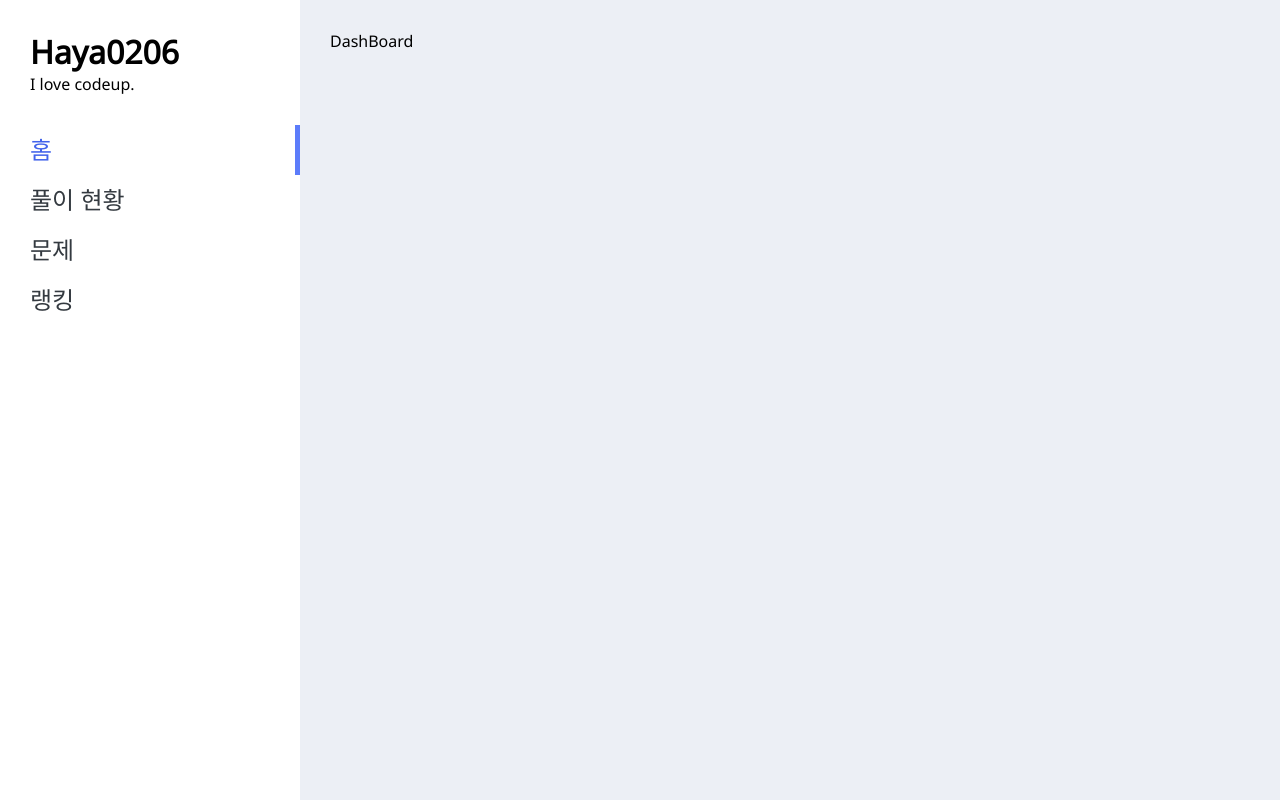
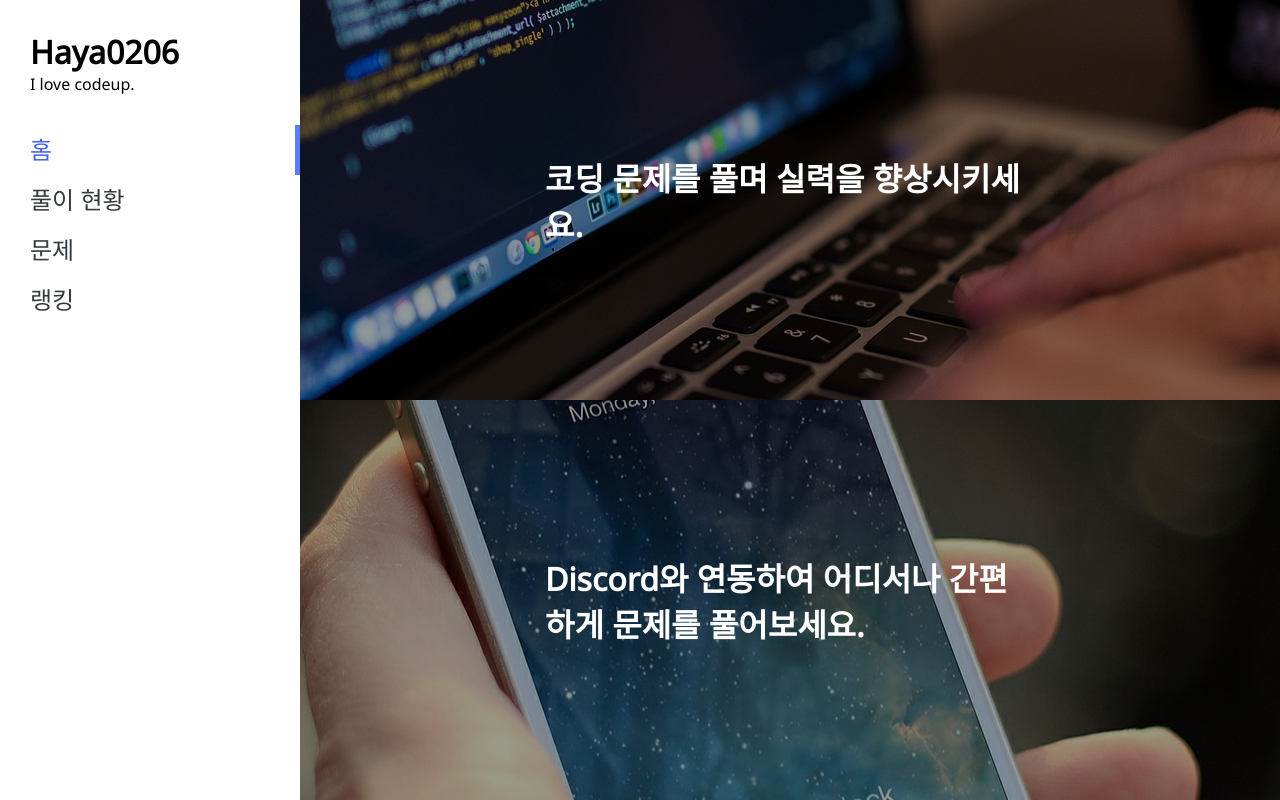
Before and after one commit to kuko216/This.Code_frontend, a React app: page / in a window 1280 px wide. Built offline with nearby package versions, Linux system fonts and the light colour scheme.

Commit message:
intro page 디자인

```diff
--- a/src/components/DashBoard.js
+++ /dev/null
@@ -1,14 +0,0 @@
-// @flow
-import React from 'react';
-import styled from 'styled-components';
-import oc from 'open-color';
-
-class DashBoard extends React.Component {
-    render(){
-        return (
-            <>DashBoard</>
-        )
-    }
-}
-
-export default DashBoard;
--- /dev/null
+++ b/src/components/Intro.js
@@ -0,0 +1,73 @@
+// @flow
+import React from 'react';
+import styled from 'styled-components';
+import oc from 'open-color';
+
+import img1 from 'image/1.jpg';
+import img2 from 'image/2.jpg';
+
+const WhiteBox = styled.div`
+    width: 100%;
+    height: 100%;
+    background-color: white;
+    display: flex;
+    flex-direction: column;
+`
+
+const Div1 = styled.div`
+    position: relative;
+    height: 100%;
+    background-image: url(${img1});
+    background-position: center;
+`
+
+const Div2 = styled.div`
+    position: relative;
+    height: 100%;
+    background-image: url(${img2});
+    background-position: center;
+`
+
+const Mask = styled.div`
+    width: 100%;
+    height: 100%;
+    background-color: black;
+    opacity: 0.4;
+`
+
+const Desc = styled.div`
+    position: absolute;
+    z-index: 10;
+    top: 50%;
+    left: 50%;
+    transform: translate(-50%, -50%);
+`
+
+const DescText = styled.h2`
+    margin: 0;
+    color: white;
+    font-size: 2rem;
+`
+
+class Intro extends React.Component {
+    render(){
+        return (
+            <WhiteBox>
+                <Div1>
+                    <Desc>
+                        <DescText>코딩 문제를 풀며 실력을 향상시키세요.</DescText>
+                    </Desc>
+                    <Mask />
+                </Div1>
+                <Div2>
+                    <Desc>
+                        <DescText>Discord와 연동하여 어디서나 간편하게 문제를 풀어보세요.</DescText>
+                    </Desc>
+                    <Mask />
+                </Div2>
+            </WhiteBox>
+        )
+    }
+}
+
+export default Intro;
--- a/src/containers/PageTemplate.js
+++ b/src/containers/PageTemplate.js
@@ -5,7 +5,7 @@ import oc from 'open-color';
 
 import { NavLink, Route } from 'react-router-dom';
 
-import DashBoard from 'components/DashBoard';
+import Intro from 'components/Intro';
 import ProblemList from 'components/ProblemList';
 import Problem from 'components/Problem';
 import SolveLog from 'components/SolveLog';
@@ -40,7 +40,8 @@ const SideNav = styled.div`
 
 const Content = styled.div`
     width: 100%;
-    padding: 30px;
+    height: 100%;
+    //padding: 30px;
     overflow: auto;
     box-sizing: border-box;
 `
@@ -128,7 +129,7 @@ class PageTemplate extends React.Component {
                     <NavItem to="/rank" activeClassName="active"><NavText>랭킹</NavText></NavItem>
                 </SideNav>
                 <Content>
-                    <Route exact path="/" component={DashBoard}/>
+                    <Route exact path="/" component={Intro}/>
                     <Route path="/solvelog" component={SolveLog}/>
                     <Route path="/problems" component={ProblemList}/>
                     <Route path="/problem/:index" component={Problem}/>
--- a/src/index.css
+++ b/src/index.css
@@ -7,7 +7,7 @@ html{
 body{
     height: 100%;
     margin: 0px;
-    background-color: rgb(236, 239, 245)
+    background-color: rgb(244, 246, 250);
 }
 #root{
     height: 100%;
```
Also changed, not shown: src/image/1.jpg (added), src/image/2.jpg (added).
